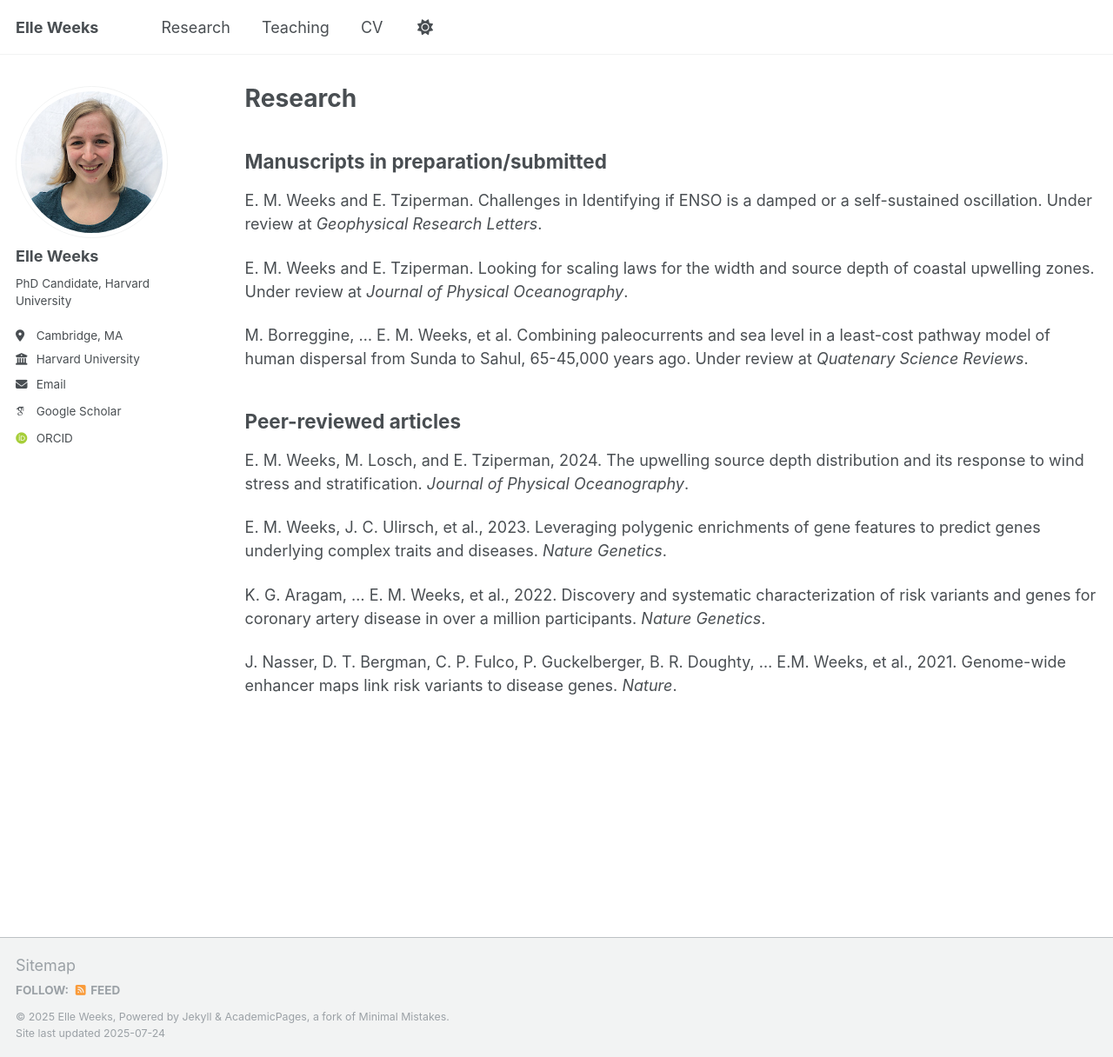
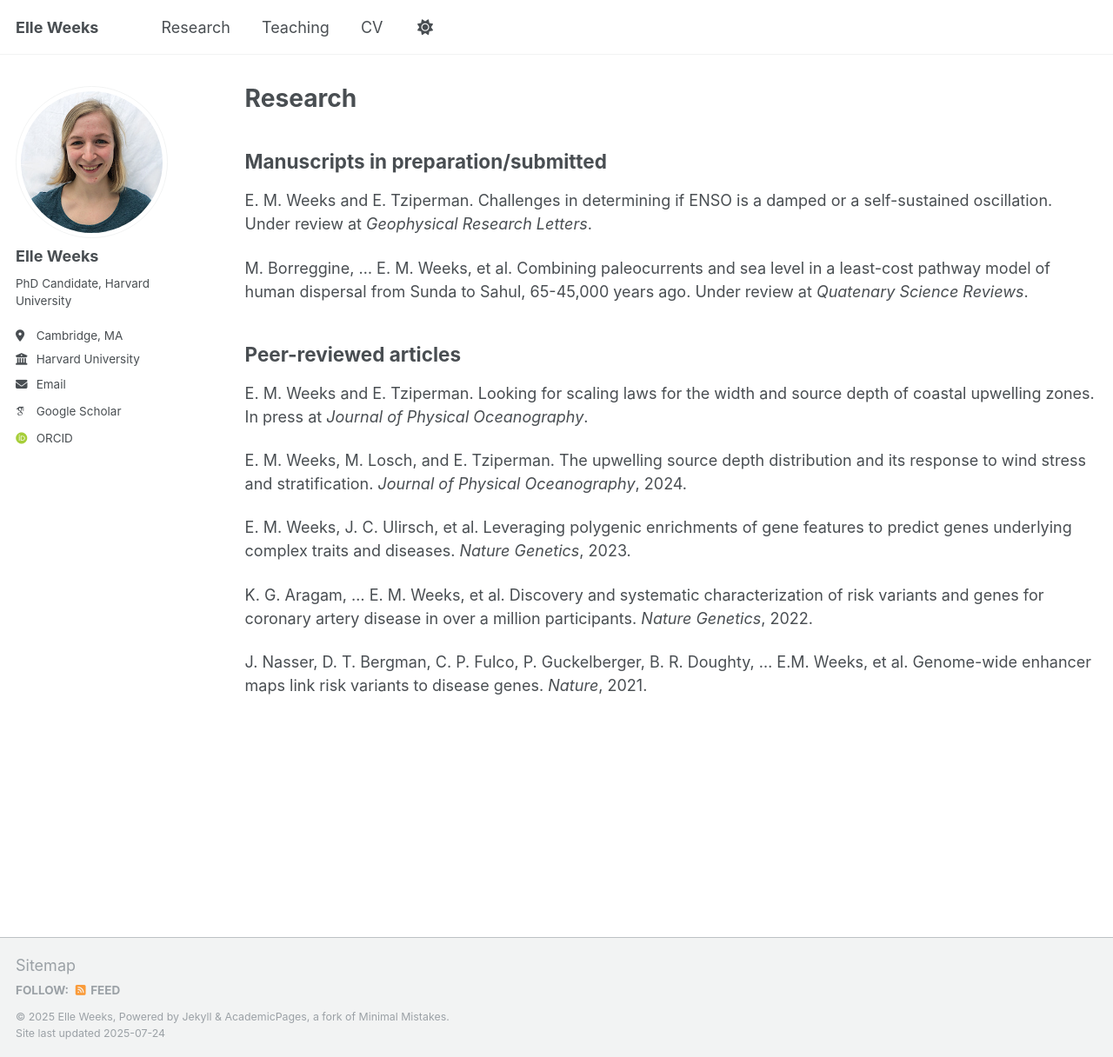
Before and after one commit to elleweeks/elleweeks.github.io, a Jekyll site: the page built from _pages/research.md, in a window 1280 px wide and 1216 px high. Shown: the whole window at 87% size. Built offline with Jekyll 4.4.1, drawn with Linux system fonts in a browser that asks for light colours; some web fonts are replaced; a script that is not in the unit is left out.

Commit message:
Update research.md

```diff
--- a/_pages/research.md
+++ b/_pages/research.md
@@ -7,18 +7,18 @@ author_profile: true
 
 ## Manuscripts in preparation/submitted
 
-E. M. Weeks and E. Tziperman. Challenges in Identifying if ENSO is a damped or a self-sustained oscillation. Under review at *Geophysical Research Letters*.
-
-E. M. Weeks and E. Tziperman. Looking for scaling laws for the width and source depth of coastal upwelling zones. Under review at *Journal of Physical Oceanography*.
+E. M. Weeks and E. Tziperman. Challenges in determining if ENSO is a damped or a self-sustained oscillation. Under review at *Geophysical Research Letters*.
 
 M. Borreggine, ... E. M. Weeks, et al. Combining paleocurrents and sea level in a least-cost pathway model of human dispersal from Sunda to Sahul, 65-45,000 years ago. Under review at *Quatenary Science Reviews*.
 
 ## Peer-reviewed articles
 
-E. M. Weeks, M. Losch, and E. Tziperman, 2024. The upwelling source depth distribution and its response to wind stress and stratification. *Journal of Physical Oceanography*.
+E. M. Weeks and E. Tziperman. Looking for scaling laws for the width and source depth of coastal upwelling zones. In press at *Journal of Physical Oceanography*.
 
-E. M. Weeks, J. C. Ulirsch, et al., 2023. Leveraging polygenic enrichments of gene features to predict genes underlying complex traits and diseases. *Nature Genetics*.
+E. M. Weeks, M. Losch, and E. Tziperman. The upwelling source depth distribution and its response to wind stress and stratification. *Journal of Physical Oceanography*, 2024.
 
-K. G. Aragam, ... E. M. Weeks, et al., 2022. Discovery and systematic characterization of risk variants and genes for coronary artery disease in over a million participants. *Nature Genetics*.
+E. M. Weeks, J. C. Ulirsch, et al. Leveraging polygenic enrichments of gene features to predict genes underlying complex traits and diseases. *Nature Genetics*, 2023.
 
-J. Nasser, D. T. Bergman, C. P. Fulco, P. Guckelberger, B. R. Doughty, ... E.M. Weeks, et al., 2021. Genome-wide enhancer maps link risk variants to disease genes. *Nature*.
+K. G. Aragam, ... E. M. Weeks, et al. Discovery and systematic characterization of risk variants and genes for coronary artery disease in over a million participants. *Nature Genetics*, 2022.
+
+J. Nasser, D. T. Bergman, C. P. Fulco, P. Guckelberger, B. R. Doughty, ... E.M. Weeks, et al. Genome-wide enhancer maps link risk variants to disease genes. *Nature*, 2021.
```
